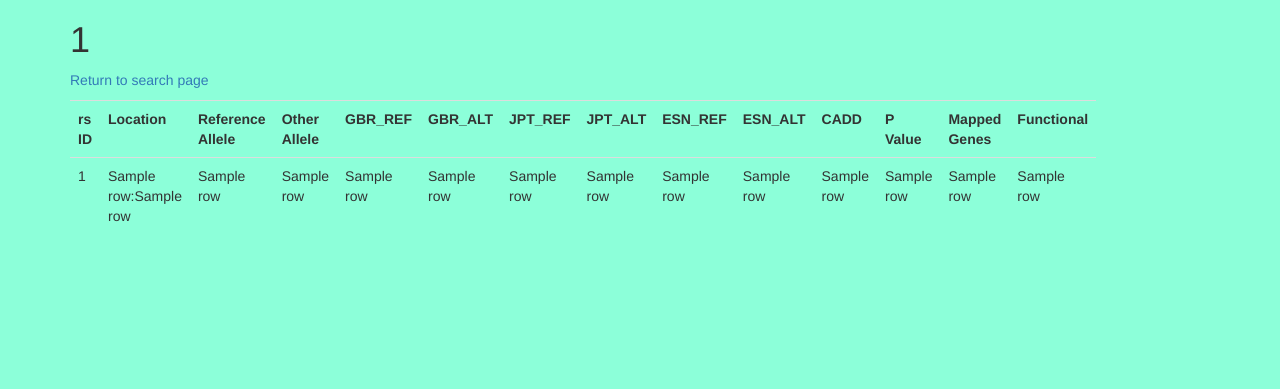
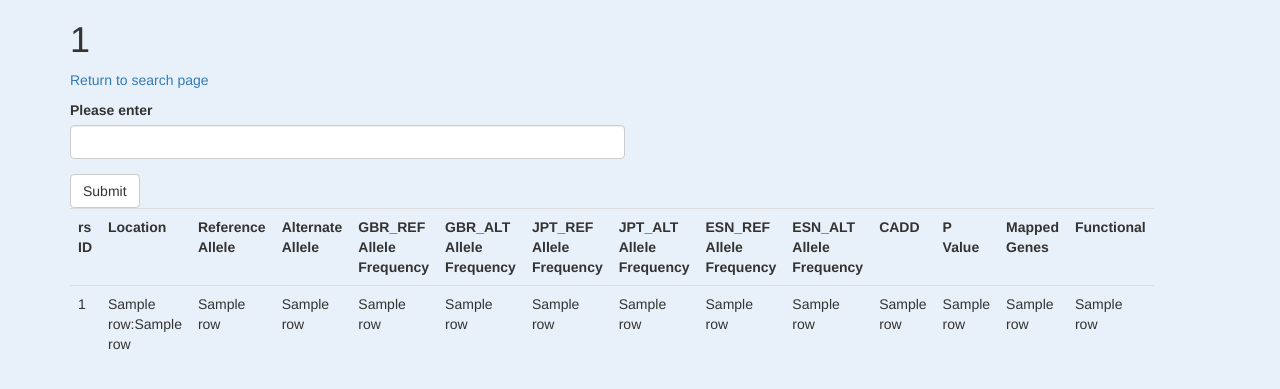
Before and after one commit to khadijapaderwala/software-development-group-project-team-vivaldi, a Flask app: template templates/SNP.html in a window 1280 px wide. Shown: the top 389 px of the page. Run offline with Flask 2, Linux system fonts and the light colour scheme; tables that the repository leaves empty hold one stand-in row (values such as "Sample post"); the template is opened without the code that fills it: values that come from a table or form of the project are taken from there, most other values are stand-ins (such as "Sample title", 1, 10 or a date in 2020); some libraries are stand-ins or nearby versions.

Commit message:
Update SNP.html

```diff
--- a/templates/SNP.html
+++ b/templates/SNP.html
@@ -4,7 +4,7 @@
 {% block styles %}
 {{ super() }}
 	<style>
-		body { background: #8cffd9; }
+		body { background: #e8f1f9; }
 	</style>
 {% endblock %}
 
@@ -26,6 +26,8 @@ SNP: {{ id }}
 
       <p><a href="{{ url_for('index') }}">Return to search page</a></p>
 
+       {{ wtf.quick_form(form) }}
+
 	  <!--
 	      notice how the URL in the link above is rendered for
 	      Flask - it needs to name the FUNCTION, not the route
@@ -36,13 +38,13 @@ SNP: {{ id }}
                 <th>rs ID</th>
                 <th>Location</th>
                 <th>Reference Allele</th>
-                <th>Other Allele</th>
-                <th>GBR_REF</th>
-                <th>GBR_ALT</th>
-                <th>JPT_REF</th>
-                <th>JPT_ALT</th>
-                <th>ESN_REF</th>
-                <th>ESN_ALT</th>
+                <th>Alternate Allele</th>
+                <th>GBR_REF Allele Frequency</th>
+                <th>GBR_ALT Allele Frequency</th>
+                <th>JPT_REF Allele Frequency</th>
+                <th>JPT_ALT Allele Frequency</th>
+                <th>ESN_REF Allele Frequency</th>
+                <th>ESN_ALT Allele Frequency</th>
                 <th>CADD</th>
                 <th>P Value</th>
                 <th>Mapped Genes</th>
@@ -59,7 +61,7 @@ SNP: {{ id }}
                 <td>{{ row[5] }}</td>
                 <td>{{ row[6] }}</td>
                 <td>{{ row[7] }}</td>
-                <td>{{ row[7] }}</td>
+                <td>{{ row[8] }}</td>
                 <td>{{ row[9] }}</td>
                 <td>{{ row[10] }}</td>
                 <td>{{ row[11] }}</td>
```
